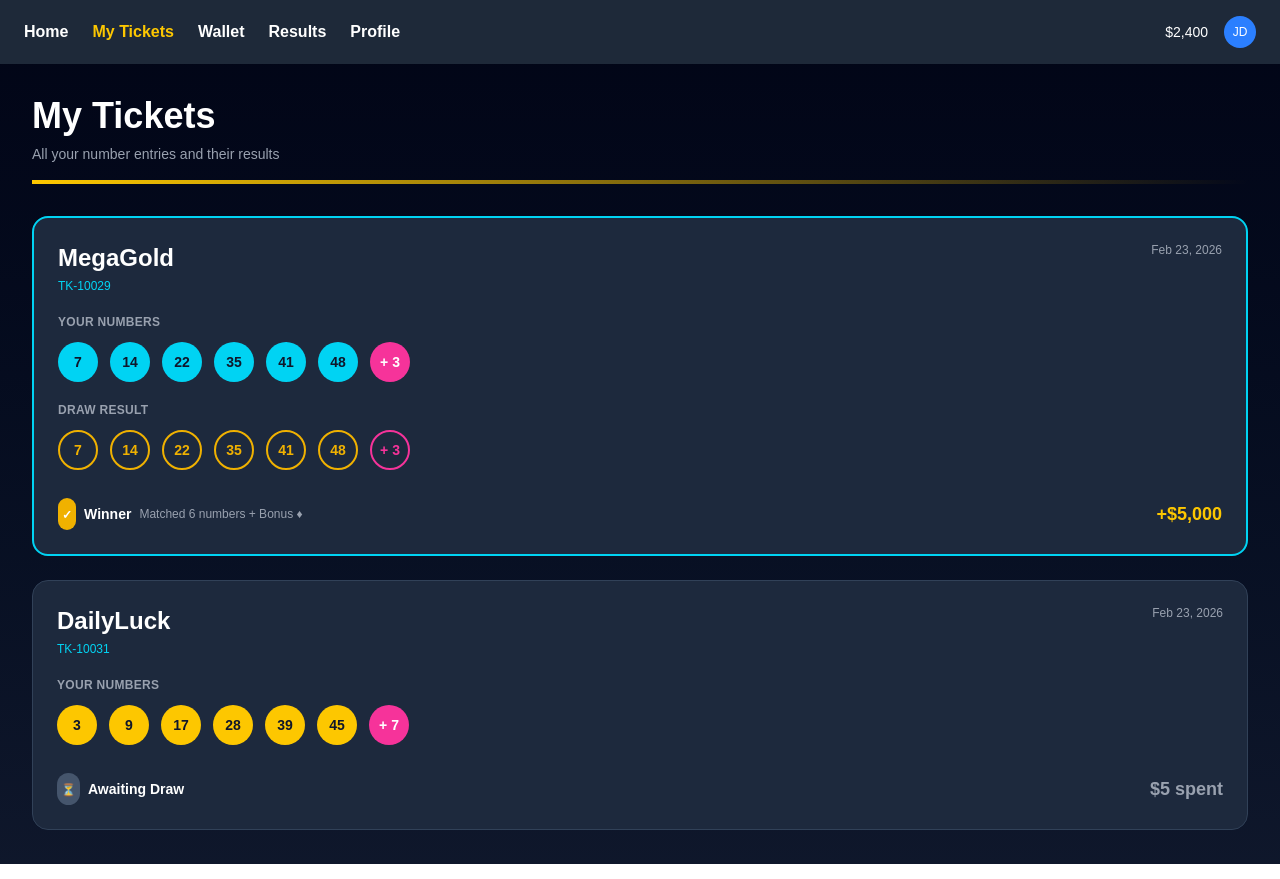
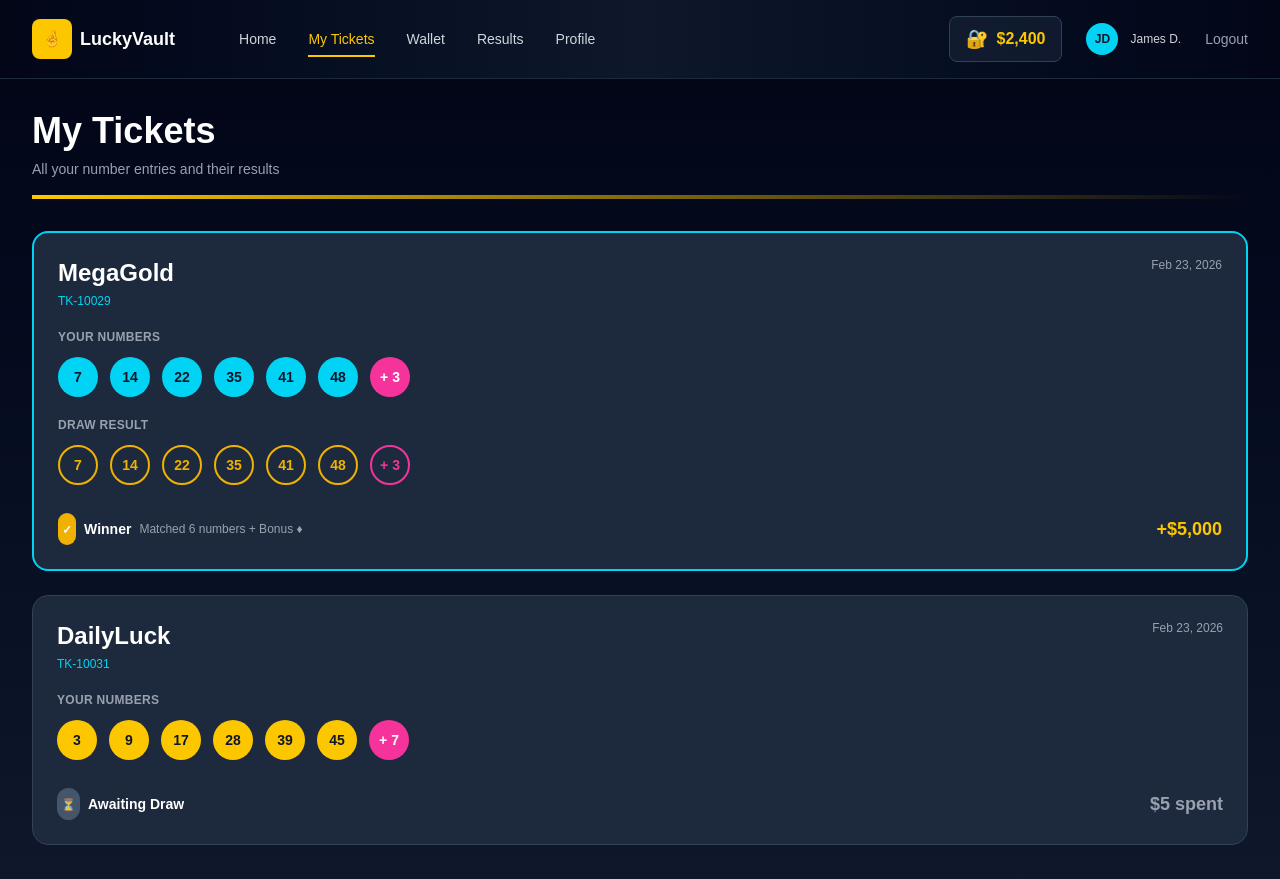
Before and after one commit to AshanMadusanka0/lottery-system, a Next.js app: page /my-tickets in a window 1280 px wide. Built offline with nearby package versions, Linux system fonts and the light colour scheme.

Commit message:
Updated project details

```diff
--- a/components/Nav.tsx
+++ b/components/Nav.tsx
@@ -15,24 +15,61 @@ export function Nav() {
   ];
 
   return (
-    <nav className="bg-gray-800 text-white px-6 py-4 flex justify-between items-center">
-      <div className="flex items-center space-x-6">
+    <nav className="bg-linear-to-r from-slate-950 via-slate-900 to-slate-950 text-white px-8 py-4 flex justify-between items-center border-b border-slate-800">
+      {/* Left Section - Logo and Navigation */}
+      <div className="flex items-center gap-12">
+        {/* Logo */}
+        <Link href="/" className="flex items-center gap-2 mr-4">
+          <div className="w-10 h-10 bg-yellow-400 rounded-lg flex items-center justify-center font-bold text-slate-900">
+            🤞
+          </div>
+          <span className="font-bold text-lg">LuckyVault</span>
+        </Link>
+
+        {/* Navigation Links */}
+        <div className="flex items-center gap-8">
           {links.map((link) => (
             <Link key={link.href} href={link.href}>
               <span
-              className={`font-semibold hover:underline cursor-pointer
-                ${pathname === link.href ? "text-yellow-400" : ""}`}
+                className={`text-sm font-medium transition-all cursor-pointer pb-2
+                  ${
+                    pathname === link.href
+                      ? "text-yellow-400 border-b-2 border-yellow-400"
+                      : "text-gray-300 hover:text-white"
+                  }
+                `}
               >
                 {link.label}
               </span>
             </Link>
           ))}
         </div>
-      <div className="flex items-center space-x-4">
-        <span className="text-sm">$2,400</span>
-        <span className="w-8 h-8 bg-blue-500 rounded-full flex items-center justify-center text-xs">
+      </div>
+
+      {/* Right Section - Wallet, Profile, Logout */}
+      <div className="flex items-center gap-6">
+        {/* Wallet Balance */}
+        <div className="flex items-center gap-2 bg-slate-800/50 px-4 py-2 rounded-lg border border-slate-700">
+          <span className="text-lg">🔐</span>
+          <span className="font-semibold text-yellow-400">$2,400</span>
+        </div>
+
+        {/* Profile Section */}
+        <div className="flex items-center gap-3">
+          <div className="w-8 h-8 bg-cyan-400 rounded-full flex items-center justify-center text-xs font-bold text-slate-900">
             JD
+          </div>
+          <div className="flex flex-col">
+            <span className="text-xs text-gray-300">James D.</span>
+          </div>
+        </div>
+
+        {/* Logout */}
+        <Link href="/logout">
+          <span className="text-sm font-medium text-gray-400 hover:text-gray-200 transition-colors cursor-pointer">
+            Logout
           </span>
+        </Link>
       </div>
     </nav>
   );
```
Lines whose indentation alone changed are shown as unchanged.
